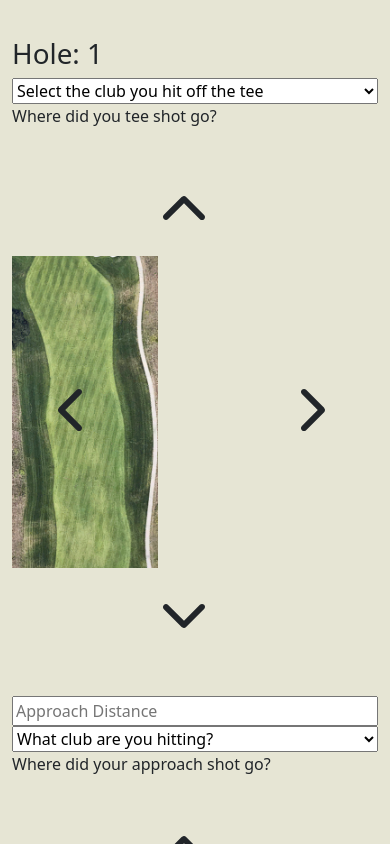
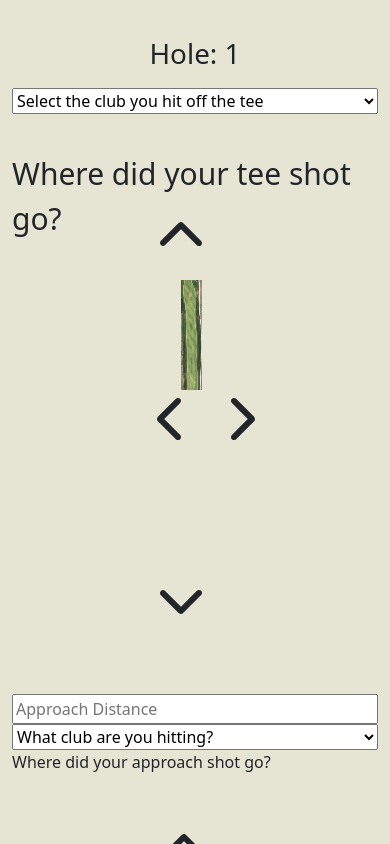
Before and after one commit to HoganBerens/hoganberens.github.io, a React (Create React App) app: page /newScore in a window 390 px wide. Built offline with nearby package versions, Linux system fonts and the light colour scheme.

Commit message:
added responsive design to dashboard

```diff
--- a/src/components/my-golf-game/dashboard.css
+++ b/src/components/my-golf-game/dashboard.css
@@ -33,6 +33,15 @@
   align-items: center;
   border-radius: 6px;
 }
+.my-golf-game-dashboard-card-stats {
+  width: 80%;
+  background-color: azure;
+  justify-content: center;
+  align-items: center;
+  border-radius: 6px;
+  display: flex;
+  height: 30%;
+}
 
 a:visited {
   color: black;
--- a/src/components/my-golf-game/dashboard.jsx
+++ b/src/components/my-golf-game/dashboard.jsx
@@ -1,6 +1,8 @@
-import React from 'react';
-import { Link } from 'react-router-dom';
-import './dashboard.css';
+import React from "react";
+import { Link } from "react-router-dom";
+import "./dashboard.css";
+import { FontAwesomeIcon } from "@fortawesome/react-fontawesome";
+import { faUser } from "@fortawesome/free-regular-svg-icons";
 
 const Dashboard = () => {
   return (
@@ -8,7 +10,9 @@ const Dashboard = () => {
       <div className="my-golf-game-header">
         <Link to="/">Back</Link>
         <h1>My Golf Game</h1>
-        <Link to="/profile">Profile</Link>
+        <Link to="/profile">
+          <FontAwesomeIcon className="fa-xl" icon={faUser} />
+        </Link>
       </div>
       <div className="my-golf-game-dashboard-card-container">
         <Link to="/newScore" className="my-golf-game-dashboard-card">
@@ -20,7 +24,9 @@ const Dashboard = () => {
         <Link to="/changeClubs" className="my-golf-game-dashboard-card">
           Change Clubs
         </Link>
-        <div className="my-golf-game-dashboard-card"></div>
+        <div className="my-golf-game-dashboard-card-stats">
+          Your stats for the last three rounds
+        </div>
       </div>
     </div>
   );
--- a/src/components/my-golf-game/newScore.css
+++ b/src/components/my-golf-game/newScore.css
@@ -8,17 +8,30 @@
 }
 .newScore-title {
   margin-top: 10%;
+  margin-bottom: 5%;
+  text-align: center;
 }
 
 .newScore-form {
   display: flex;
   flex-direction: column;
-  position: relative;
+}
+.newScore-fairway-text-wrapper {
+  display: flex;
+  flex-direction: column;
+  align-items: center;
+  height: 60vh;
+  width: 100vw;
+  margin-top: 10%;
+  margin-bottom: 10%;
+}
+.newScore-fairway-title {
+  font-size: 30px;
+  margin-bottom: 10%;
 }
 
 .newScore-fairway-container {
   position: relative;
-  margin: 35% 0px;
 }
 
 img {
--- a/src/components/my-golf-game/newScore.jsx
+++ b/src/components/my-golf-game/newScore.jsx
@@ -1,16 +1,16 @@
-import React, { useRef, useState, useEffect } from 'react';
-import './newScore.css';
+import React, { useRef, useState, useEffect } from "react";
+import "./newScore.css";
 import {
   faChevronUp,
   faChevronDown,
   faChevronLeft,
   faChevronRight,
-} from '@fortawesome/free-solid-svg-icons';
-import { FontAwesomeIcon } from '@fortawesome/react-fontawesome';
-import greenPhoto from '../../assets/green.png';
-import fairwayPhoto from '../../assets/fairway.png';
+} from "@fortawesome/free-solid-svg-icons";
+import { FontAwesomeIcon } from "@fortawesome/react-fontawesome";
+import greenPhoto from "../../assets/green.png";
+import fairwayPhoto from "../../assets/fairway.png";
 
-import { user, clubs } from './utils';
+import { user, clubs } from "./utils";
 
 const NewScore = () => {
   const [missedFairway, setMissedFairway] = useState(false);
@@ -18,31 +18,31 @@ const NewScore = () => {
   const [roundScore, setRoundScore] = useState([]);
   const [pageReloaded, setPageReloaded] = useState(false);
   let missedFairwayLieOptions = [
-    'Rough',
-    'Bunker',
-    'In trees',
-    'Hazard',
-    'Other',
+    "Rough",
+    "Bunker",
+    "In trees",
+    "Hazard",
+    "Other",
   ];
   let missedGreenLieOptions = [
-    'Fairway cut',
-    'Rough',
-    'Bunker',
-    'In trees',
-    'Hazard',
-    'Other',
+    "Fairway cut",
+    "Rough",
+    "Bunker",
+    "In trees",
+    "Hazard",
+    "Other",
   ];
 
-  let clubHitOffTeeRef = useRef('');
-  let fairwayHitRef = useRef('');
-  let missedFairwayLieRef = useRef('');
-  let apprDistanceRef = useRef('');
-  let apprClubRef = useRef('');
-  let greenHitRef = useRef('');
-  let missedGreenLieRef = useRef('');
-  let secondPuttDistanceRef = useRef('');
-  let numberOfPuttsRef = useRef('');
-  let holeScoreRef = useRef('');
+  let clubHitOffTeeRef = useRef("");
+  let fairwayHitRef = useRef("");
+  let missedFairwayLieRef = useRef("");
+  let apprDistanceRef = useRef("");
+  let apprClubRef = useRef("");
+  let greenHitRef = useRef("");
+  let missedGreenLieRef = useRef("");
+  let secondPuttDistanceRef = useRef("");
+  let numberOfPuttsRef = useRef("");
+  let holeScoreRef = useRef("");
 
   let newScoreSubmitHandler = (event) => {
     event.preventDefault();
@@ -64,16 +64,16 @@ const NewScore = () => {
     /* element.scrollIntoView(true); */
     window.scrollTo(0, 0);
 
-    clubHitOffTeeRef.current.value = '';
-    fairwayHitRef.current = '';
-    missedFairwayLieRef.current = '';
-    apprDistanceRef.current.value = '';
-    apprClubRef.current = '';
-    greenHitRef.current = '';
-    missedGreenLieRef.current = '';
-    secondPuttDistanceRef.current = '';
-    numberOfPuttsRef.current = '';
-    holeScoreRef.current.value = '';
+    clubHitOffTeeRef.current.value = "";
+    fairwayHitRef.current = "";
+    missedFairwayLieRef.current = "";
+    apprDistanceRef.current.value = "";
+    apprClubRef.current = "";
+    greenHitRef.current = "";
+    missedGreenLieRef.current = "";
+    secondPuttDistanceRef.current = "";
+    numberOfPuttsRef.current = "";
+    holeScoreRef.current.value = "";
 
     console.log(holeResults);
     setPageReloaded(true);
@@ -81,13 +81,13 @@ const NewScore = () => {
 
   let fairwayHitHandler = (event) => {
     fairwayHitRef.current = event.target.id;
-    fairwayHitRef.current !== 'fairway'
+    fairwayHitRef.current !== "fairway"
       ? setMissedFairway(true)
       : setMissedFairway(false);
   };
   let greenHitHandler = (event) => {
     greenHitRef.current = event.target.id;
-    greenHitRef.current !== 'green'
+    greenHitRef.current !== "green"
       ? setMissedGreen(true)
       : setMissedGreen(false);
   };
@@ -100,7 +100,7 @@ const NewScore = () => {
     missedGreenLieRef.current = event.target.value;
   };
 
-  let holeNumber = '';
+  let holeNumber = "";
 
   for (let i = 0; i <= roundScore.length; i++) {
     holeNumber = i + 1;
@@ -118,7 +118,10 @@ const NewScore = () => {
             <option key={index}>{club}</option>
           ))}
         </select>
-        <div>Where did you tee shot go?</div>
+        <div className="newScore-fairway-text-wrapper">
+          <div className="newScore-fairway-title">
+            Where did your tee shot go?
+          </div>
           <div className="newScore-fairway-container">
             <img
               onClick={fairwayHitHandler}
@@ -150,6 +153,7 @@ const NewScore = () => {
               icon={faChevronLeft}
               className=" fairway-chevron-left fa-3x"
             />
+          </div>
         </div>
         {missedFairway ? (
           <select onChange={missedFairwayLieSelectHandler}>
--- a/src/components/my-golf-game/yourScores.jsx
+++ b/src/components/my-golf-game/yourScores.jsx
@@ -1,9 +1,9 @@
-import React, { useEffect } from 'react';
-import './yourScores.css';
-import { scores } from './utils';
+import React, { useEffect } from "react";
+import "./yourScores.css";
+import { scores } from "./utils";
 
 const YourScores = () => {
-  let roundScore = scores[0];
+  /* let roundScore = scores[0];
   let firArray = [];
   let roundPlayed = [];
   let parForRound = [];
@@ -41,7 +41,7 @@ const YourScores = () => {
         ))}
       </div>
     </div>
-  );
+  ); */
 };
 
 export default YourScores;
```
Lines whose indentation alone changed are shown as unchanged.
